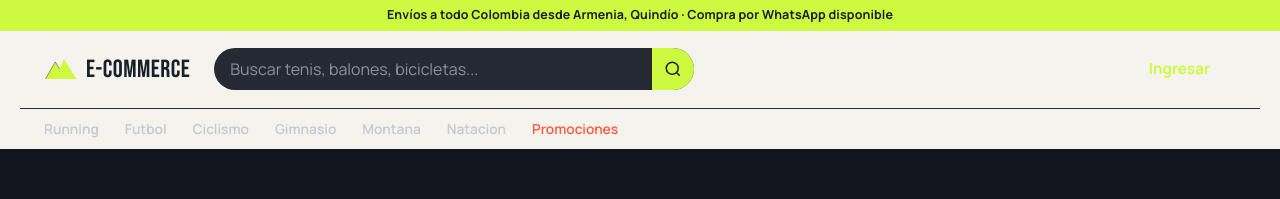
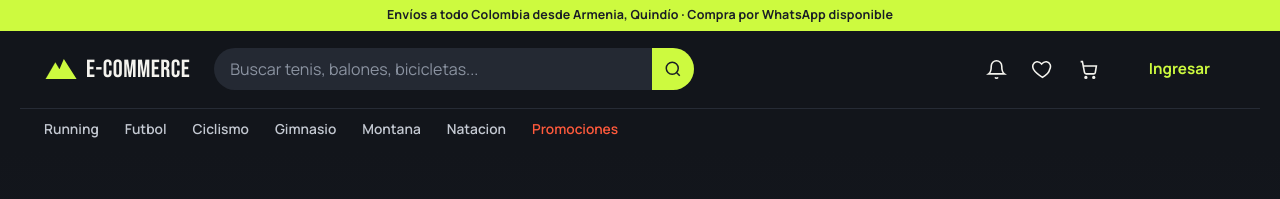
Before and after one commit to Laucardona/Front-End-carvajal, an Angular app: page / in a window 1280 px wide. Shown: the top 199 px of the page. Built offline with nearby package versions, Linux system fonts and the light colour scheme; no server answers.

Commit message:
feat: styles

```diff
--- a/src/styles.css
+++ b/src/styles.css
@@ -82,7 +82,7 @@ h4 {
   padding: 0 24px;
 }
 
-body > header {
+header {
   position: sticky;
   top: 0;
   z-index: 40;
```
